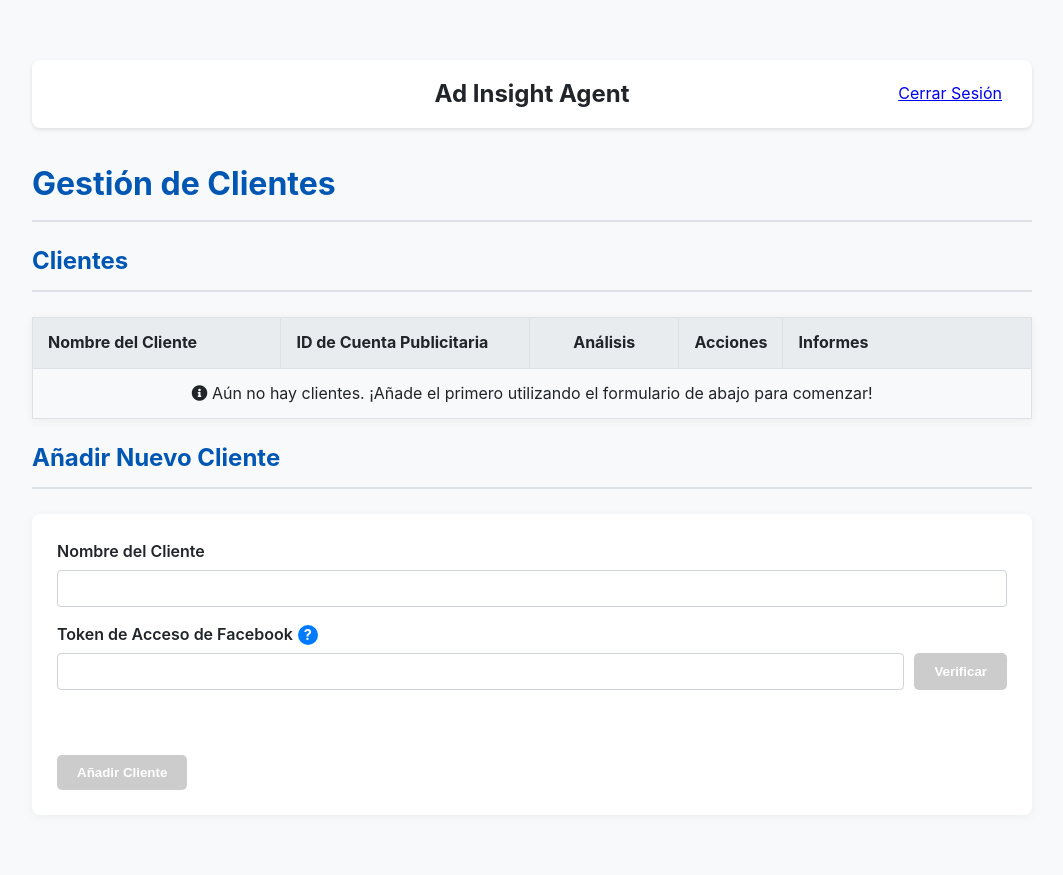
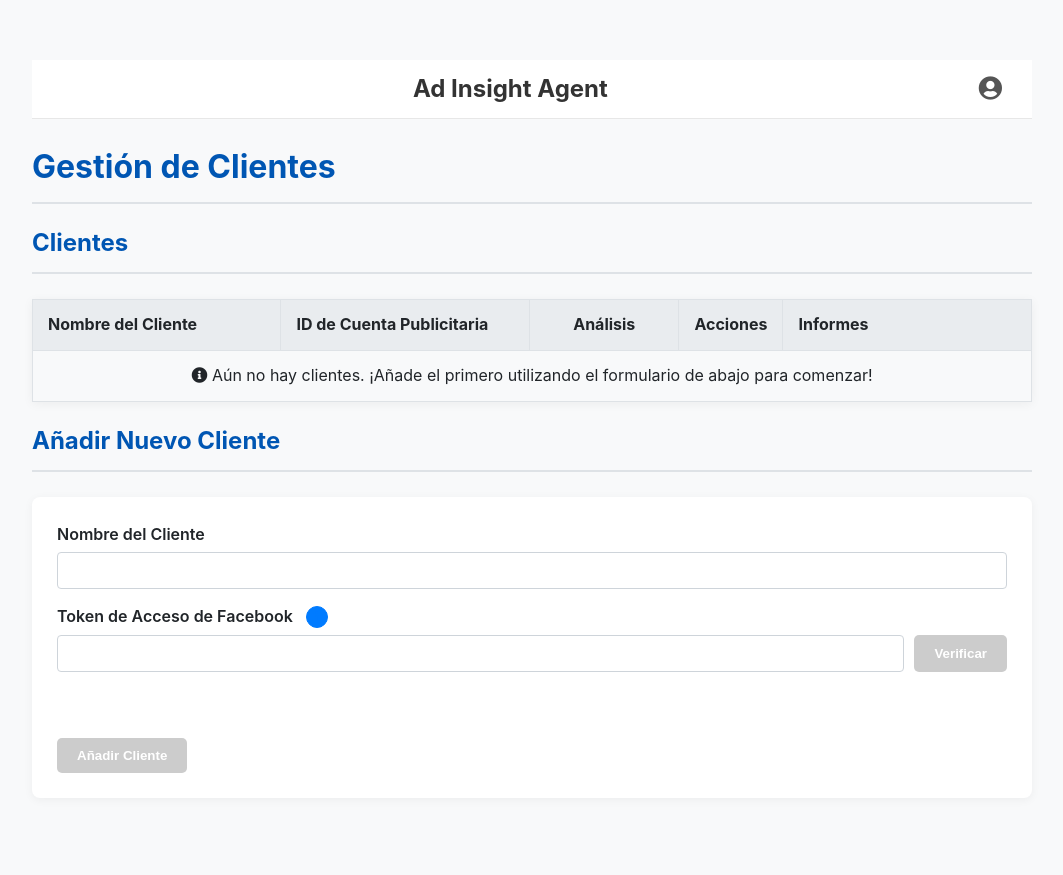
Before and after one commit to fred1433/ad-insight-agent-v2, a Flask app: page / in a window 1280 px wide. Shown: the whole page, without its empty margins (108-1171 px from the left). After the commit the page ends 773 px from the top, so only its background shows below. Run offline with Flask 3, Linux system fonts and the light colour scheme; the visitor is signed in with stand-in values (Sample User, id 1); data that the repository does not hold is empty.

Commit message:
Feat: Remplace les icônes de navigation par un menu déroulant

```diff
--- a/static/css/style.css
+++ b/static/css/style.css
@@ -362,43 +362,36 @@ tr:hover {
 }
 
 header {
-    background-color: #ffffff;
-    padding: 15px 30px;
-    box-shadow: 0 2px 4px rgba(0,0,0,0.1);
-    border-radius: 8px;
-    margin-bottom: 30px;
+    background-color: #fff;
+    padding: 10px 20px;
+    border-bottom: 1px solid #e7e7e7;
+    display: flex;
+    justify-content: center;
 }
 
 .header-content {
     display: flex;
     justify-content: space-between;
     align-items: center;
-}
-
-.left-nav, .right-nav {
-    flex: 1;
-}
-
-.right-nav {
-    text-align: right;
-}
-
-.back-link {
-    text-decoration: none;
-    color: #007bff;
-    font-weight: bold;
-    font-size: 1rem;
-}
-
-.back-link:hover {
-    text-decoration: underline;
+    width: 100%;
+    max-width: 1200px;
 }
 
 .logo {
     font-size: 1.5rem;
     font-weight: bold;
-    flex: 2;
-    text-align: center;
+    color: #333;
+}
+
+.left-nav a, .right-nav a {
+    color: #555;
+    text-decoration: none;
+    margin: 0 10px;
+}
+
+.right-nav {
+    display: flex;
+    align-items: center;
 }
 
 /* Couleurs de texte utilitaires */
@@ -482,3 +475,74 @@ header {
     margin-right: 10px;
     color: #6c757d;
 }
+
+/* Styles pour le menu d'aide du token */
+.label-with-help {
+    display: flex;
+    align-items: center;
+    gap: 8px; /* Espace entre le label et l'icône */
+}
+
+.help-icon {
+    cursor: pointer;
+    font-weight: bold;
+    color: #007bff;
+    border: 1px solid #007bff;
+    border-radius: 50%;
+    width: 20px;
+    height: 20px;
+    display: inline-flex;
+    align-items: center;
+    justify-content: center;
+    font-size: 14px;
+}
+
+/* --- User Menu Dropdown --- */
+.user-menu {
+    position: relative; /* Important for positioning the dropdown */
+    display: inline-block;
+}
+
+/* Styling for the trigger icon itself */
+.user-menu .icon-link {
+    color: #555;
+    text-decoration: none;
+    font-size: 1.5rem; /* Larger icon for better clickability */
+    transition: color 0.2s ease-in-out;
+}
+
+.user-menu .icon-link:hover {
+    color: #0056b3;
+}
+
+.dropdown-menu {
+    display: none; /* Hidden by default */
+    position: absolute;
+    right: 0;
+    top: 100%; /* Position it right below the icon */
+    background-color: white;
+    min-width: 200px;
+    box-shadow: 0px 8px 16px 0px rgba(0,0,0,0.2);
+    z-index: 1000;
+    border-radius: 5px;
+    padding: 10px 0;
+    border: 1px solid #ddd;
+}
+
+.dropdown-menu.show {
+    display: block; /* Class to show the menu */
+}
+
+.dropdown-menu a {
+    color: #333;
+    padding: 12px 16px;
+    text-decoration: none;
+    display: flex;
+    align-items: center;
+    gap: 10px; /* Space between icon and text */
+    font-size: 0.95rem;
+}
+
+.dropdown-menu a:hover {
+    background-color: #f5f5f5;
+}
--- /dev/null
+++ b/static/js/main.js
@@ -0,0 +1,23 @@
+document.addEventListener('DOMContentLoaded', function() {
+    const userMenuTrigger = document.getElementById('user-menu-trigger');
+    const userDropdown = document.getElementById('user-dropdown');
+
+    if (userMenuTrigger) {
+        userMenuTrigger.addEventListener('click', function(event) {
+            event.preventDefault();
+            event.stopPropagation(); // Prevents the window click event from firing immediately
+            userDropdown.classList.toggle('show');
+        });
+    }
+
+    // Close the dropdown if the user clicks outside of it
+    window.addEventListener('click', function(event) {
+        if (userDropdown && userDropdown.classList.contains('show')) {
+            if (!userMenuTrigger.contains(event.target)) {
+                userDropdown.classList.remove('show');
+            }
+        }
+    });
+
+    // We will add the logic for the settings modal here later
+});
--- a/templates/base.html
+++ b/templates/base.html
@@ -32,7 +32,19 @@
                 <div class="logo">Ad Insight Agent</div>
                 <nav class="right-nav">
                     {% if session.get('authenticated') and request.endpoint == 'index' %}
-                        <a href="{{ url_for('logout') }}">Cerrar Sesión</a>
+                        <div class="user-menu">
+                            <a href="#" class="icon-link" id="user-menu-trigger">
+                                <i class="fas fa-user-circle"></i>
+                            </a>
+                            <div class="dropdown-menu" id="user-dropdown">
+                                <a href="#" id="settings-link">
+                                    <i class="fas fa-cog"></i> Configuración
+                                </a>
+                                <a href="{{ url_for('logout') }}">
+                                    <i class="fas fa-sign-out-alt"></i> Cerrar Sesión
+                                </a>
+                            </div>
+                        </div>
                     {% endif %}
                 </nav>
             </div>
@@ -45,6 +57,7 @@
         </main>
     </div>
     <script src="{{ url_for('static', filename='htmx.min.js') }}"></script>
+    <script src="{{ url_for('static', filename='js/main.js') }}"></script>
     <script>
         function autoDismissFlashMessages(container) {
             const flashMessages = container.querySelectorAll('.alert');
```
